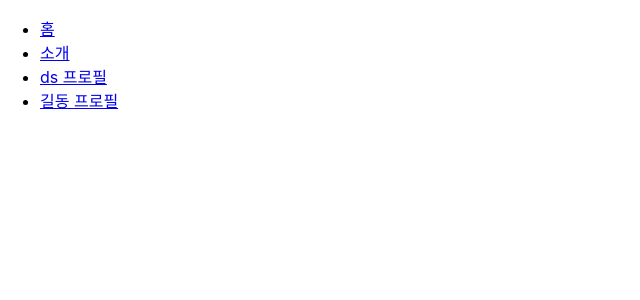
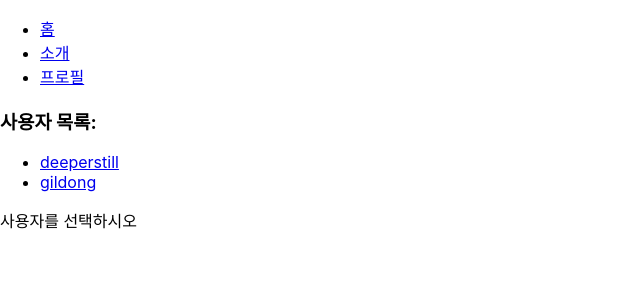
Before and after one commit to donghyuk-yoo/router-tutorial, a React (Create React App) app: page /profiles in a window 1280 px wide. Shown: the top 300 px of the page, without its empty margins (0-640 px from the left). Built offline with nearby package versions, Linux system fonts and the light colour scheme.

Commit message:
sub route

```diff
--- a/src/App.js
+++ b/src/App.js
@@ -3,6 +3,7 @@ import { Route, Link } from "react-router-dom";
 import About from "./About";
 import Home from "./Home";
 import Profile from "./Profile";
+import Profiles from "./Profiles";
 
 function App() {
   return (
@@ -15,16 +16,13 @@ function App() {
           <Link to="/about">소개</Link>
         </li>
         <li>
-          <Link to="/profile/deeperstill">ds 프로필</Link>
-        </li>
-        <li>
-          <Link to="/profile/gildong">길동 프로필</Link>
+          <Link to="/profiles">프로필</Link>
         </li>
       </ul>
       <Route path="/" component={Home} exact={true} />
       {/* 다른 path에 같은 컴포넌트 보여주기 */}
       <Route path={["/about", "/info"]} component={About} />
-      <Route path="/profile/:username" component={Profile} />
+      <Route path="/profiles" component={Profiles} />
     </div>
   );
 }
--- /dev/null
+++ b/src/Profiles.js
@@ -0,0 +1,24 @@
+import React from "react";
+import { Link, Route } from "react-router-dom";
+import Profile from "./Profile";
+
+function Profiles() {
+  return (
+    <div>
+      <h3>사용자 목록:</h3>
+      <ul>
+        <li>
+          <Link to="/profiles/deeperstill">deeperstill</Link>
+        </li>
+        <li>
+          <Link to="/profiles/gildong">gildong</Link>
+        </li>
+      </ul>
+
+      <Route path="/profiles" exact render={() => <div>사용자를 선택하시오</div>} />
+      <Route path="/profiles/:username" component={Profile} />
+    </div>
+  );
+}
+
+export default Profiles;
```
